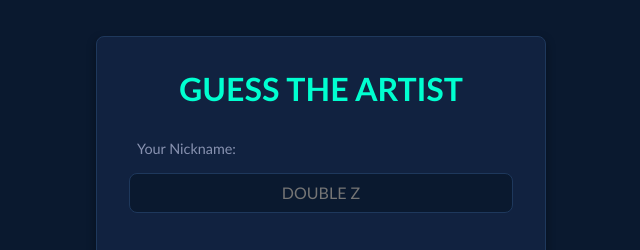
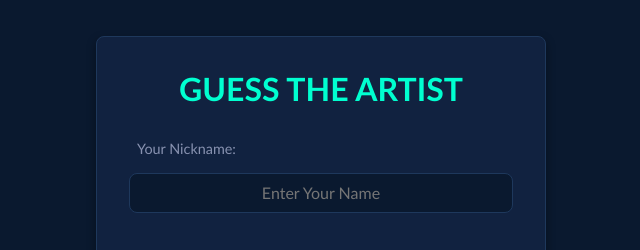
Before and after one commit to guitobi/music-quiz-, a website: page public/index.html in a window 1280 px wide. Shown: the top 250 px of the page, 319-959 px from the left. Drawn offline with nearby package versions, Linux system fonts and the light colour scheme; no server answers; a web font is replaced by a local one.

Commit message:
Update placeholder text for name input field

```diff
--- a/public/index.html
+++ b/public/index.html
@@ -12,7 +12,7 @@
         <h1>GUESS THE ARTIST</h1>
         <div class="form-group">
             <label for="nameInput">Your Nickname:</label>
-            <input class="nameInput" id="nameInput" type="text" placeholder="DOUBLE Z">
+            <input class="nameInput" id="nameInput" type="text" placeholder="Enter Your Name">
         </div>
         <div class="lobby-section">
             <h2>Create New Game</h2>
```
